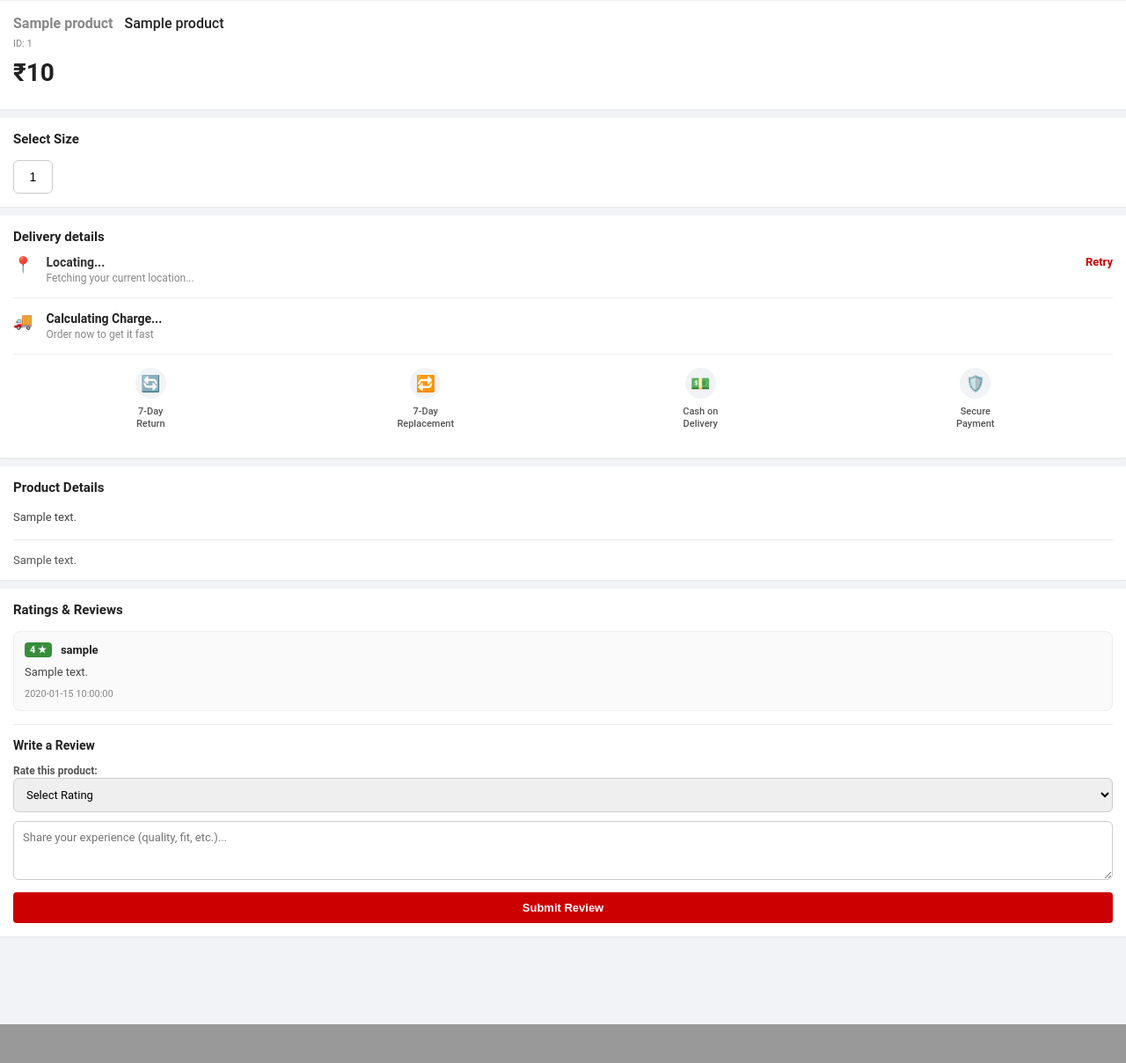
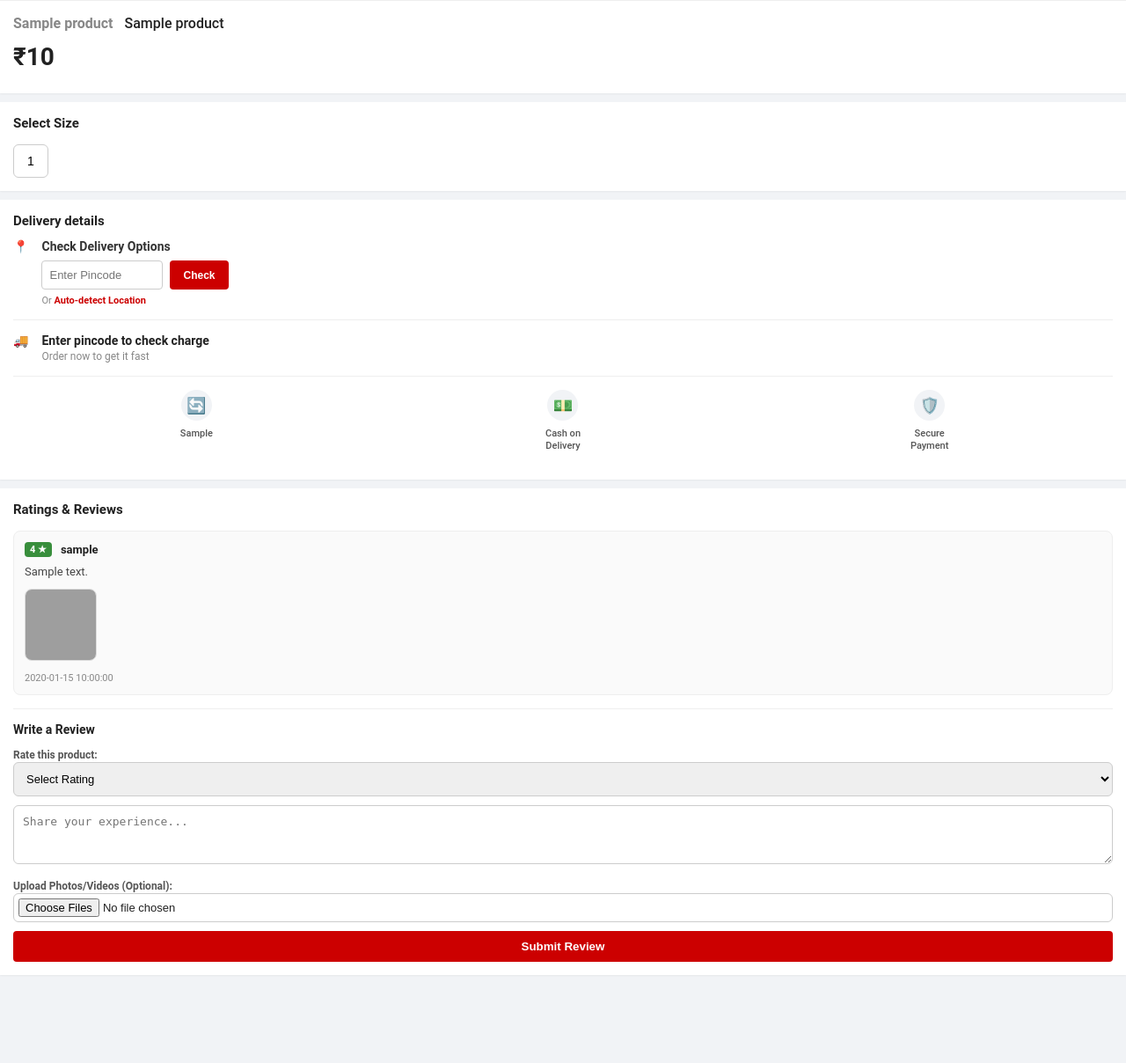
Before and after one commit to nitrotrial1month-glitch/My-funny.py, a Flask app: page /product/1 in a window 1280 px wide. Shown: the part 1769-2977 px from the top of the page at 88% size. Before the commit the page ends 2933 px from the top, so only its background shows below. Run offline with Flask 3, Linux system fonts and the light colour scheme; a database or web service that is not in the repository returns one stand-in record (values such as "Sample title"); grey boxes are pictures that could not be loaded.

Commit message:
Update product.html

```diff
--- a/templates/product.html
+++ b/templates/product.html
@@ -8,52 +8,45 @@
         :root { --primary: #cc0000; --bg: #f1f3f6; --text-dark: #212121; --muted: #878787; --success: #388e3c; }
         body { font-family: Roboto, 'Segoe UI', Helvetica, Arial, sans-serif; background: var(--bg); margin: 0; padding-bottom: 80px; color: var(--text-dark); }
 
-        /* Top Bar */
         .top-bar { padding: 15px; background: white; display: flex; align-items: center; gap: 15px; box-shadow: 0 1px 2px rgba(0,0,0,0.1); position: sticky; top: 0; z-index: 100; }
         .back-btn { text-decoration: none; color: var(--text-dark); font-size: 22px; font-weight: bold; }
 
-        /* Image Slider & Badge */
         .media-wrapper { position: relative; background: #fff; border-bottom: 1px solid #eee;}
         .media-scroller { display: flex; overflow-x: auto; scroll-snap-type: x mandatory; scrollbar-width: none; -ms-overflow-style: none; }
         .media-scroller::-webkit-scrollbar { display: none; }
         .media-item { flex: 0 0 100%; width: 100%; aspect-ratio: 3/4; object-fit: cover; scroll-snap-align: start; background: #f9f9f9; }
 
-        /* Product Details Card */
         .card { background: white; padding: 15px; margin-bottom: 10px; box-shadow: 0 1px 2px rgba(0,0,0,0.05); }
         h1 { margin: 0 0 5px 0; font-size: 16px; font-weight: 500; color: var(--text-dark); line-height: 1.4; display: flex; align-items: center; flex-wrap: wrap; gap: 8px;}
 
-        /* Price Section */
         .price-section { display: flex; align-items: baseline; flex-wrap: wrap; gap: 10px; margin: 10px 0; }
-        .discount-pct { color: var(--success); font-size: 20px; font-weight: 800; letter-spacing: -0.5px; }
+        .discount-pct { color: var(--success); font-size: 20px; font-weight: 800; }
         .old-price { color: var(--muted); text-decoration: line-through; font-size: 16px; }
         .current-price { color: var(--text-dark); font-size: 28px; font-weight: bold; }
 
-        /* Size Selection */
         .section-title { font-weight: bold; font-size: 15px; margin-bottom: 15px; color: var(--text-dark); }
         .size-container { display: flex; gap: 10px; flex-wrap: wrap; }
-        .size-btn { padding: 10px 15px; border: 1px solid #ccc; border-radius: 6px; background: white; cursor: pointer; font-size: 14px; font-weight: 500; min-width: 45px; text-align: center; }
+        .size-btn { padding: 10px 15px; border: 1px solid #ccc; border-radius: 6px; background: white; cursor: pointer; font-size: 14px; font-weight: 500; }
         .size-btn.selected { border-color: var(--primary); color: var(--primary); background: #fff5f5; border-width: 2px; padding: 9px 14px; }
 
-        /* Delivery Box */
         .delivery-header { display: flex; justify-content: space-between; font-weight: bold; font-size: 15px; margin-bottom: 12px; }
         .delivery-row { display: flex; gap: 15px; margin-bottom: 15px; font-size: 14px; color: #333; align-items: flex-start; }
-        .icon { font-size: 18px; color: var(--muted); }
-        .link-text { color: var(--primary); font-weight: bold; font-size: 13px; text-decoration: none; cursor: pointer; }
+        .manual-pin-box { display: flex; gap: 8px; margin-top: 8px; }
+        .pin-input { padding: 8px; border: 1px solid #ccc; border-radius: 4px; font-size: 13px; width: 120px; outline: none; }
+        .pin-btn { background: var(--primary); color: white; border: none; padding: 8px 15px; border-radius: 4px; font-weight: bold; cursor: pointer; font-size: 12px; }
 
-        /* Trust Badges */
         .trust-badges { display: flex; justify-content: space-around; padding: 15px 0; border-top: 1px solid #eee; margin-top: 15px; text-align: center; }
         .trust-item { display: flex; flex-direction: column; align-items: center; gap: 8px; width: 30%; }
         .trust-icon { width: 35px; height: 35px; background: #f1f3f6; border-radius: 50%; display: flex; justify-content: center; align-items: center; font-size: 18px; color: var(--primary); }
-        .trust-text { font-size: 11px; color: #555; font-weight: 500; line-height: 1.3; text-align: center;}
+        .trust-text { font-size: 11px; color: #555; font-weight: 500; line-height: 1.3; }
 
-        /* Real Ratings & Reviews */
         .review-card { border: 1px solid #eee; border-radius: 8px; padding: 12px; margin-bottom: 10px; background: #fafafa;}
-        .review-form { border-top: 1px solid #eee; padding-top: 15px; margin-top: 15px; }
-        .form-control { width: 100%; box-sizing: border-box; padding: 10px; border: 1px solid #ccc; border-radius: 6px; font-family: inherit; font-size: 13px; margin-bottom: 10px; outline: none;}
+        .review-media { display: flex; gap: 8px; overflow-x: auto; margin-top: 10px; padding-bottom: 5px; }
+        .review-media img, .review-media video { height: 80px; width: 80px; object-fit: cover; border-radius: 8px; border: 1px solid #ddd; }
+        .form-control { width: 100%; box-sizing: border-box; padding: 10px; border: 1px solid #ccc; border-radius: 6px; font-size: 13px; margin-bottom: 10px; }
 
-        /* Bottom Actions */
         .action-btns { display: flex; position: fixed; bottom: 0; left: 0; width: 100%; background: white; box-shadow: 0 -2px 10px rgba(0,0,0,0.1); z-index: 1000;}
-        .btn { flex: 1; padding: 16px; border: none; font-weight: bold; text-align: center; cursor: pointer; font-size: 15px; text-transform: uppercase; transition: 0.2s; }
+        .btn { flex: 1; padding: 16px; border: none; font-weight: bold; cursor: pointer; font-size: 15px; text-transform: uppercase; }
         .add-cart { background: white; color: var(--primary); border-top: 1px solid #eee; }
         .buy-now { background: var(--primary); color: white; border-top: 1px solid var(--primary); }
     </style>
@@ -62,47 +55,40 @@
 
     <div class="top-bar">
         <a href="javascript:history.back()" class="back-btn">←</a>
-        <div style="width: 100%; border-radius: 4px; padding: 8px 12px; font-size: 14px; color: #888;">
-            🔍 Search for products
-        </div>
+        <div style="width: 100%; border-radius: 4px; padding: 8px 12px; font-size: 14px; color: #888;">🔍 Search for products</div>
     </div>
 
     <div class="media-wrapper">
         <div class="media-scroller">
             {% if product.images %}
                 {% for img in product.images %}
-                    <img src="{% if 'http' in img %}{{ img }}{% else %}/{{ img }}{% endif %}" class="media-item" alt="Product Image">
+                    <img src="{% if 'http' in img %}{{ img }}{% else %}/{{ img }}{% endif %}" class="media-item">
                 {% endfor %}
             {% elif product.image %}
-                <img src="{% if product.image and 'http' in product.image %}{{ product.image }}{% else %}/{{ product.image }}{% endif %}" class="media-item" alt="Product Image" onerror="this.src='https://via.placeholder.com/400';">
+                <img src="{% if product.image and 'http' in product.image %}{{ product.image }}{% else %}/{{ product.image }}{% endif %}" class="media-item">
             {% endif %}
-
             {% if product.video %}
-                <video src="{% if 'http' in product.video %}{{ product.video }}{% else %}/{{ product.video }}{% endif %}" class="media-item" controls preload="metadata" poster="{% if product.image and 'http' in product.image %}{{ product.image }}{% else %}/{{ product.image }}{% endif %}"></video>
+                <video src="{% if 'http' in product.video %}{{ product.video }}{% else %}/{{ product.video }}{% endif %}" class="media-item" controls></video>
             {% endif %}
         </div>
 
-        {% if product.reviews and product.reviews|length > 0 %}
-            {% set total_rating = 0 %}
-            {% for r in product.reviews %}
-                {% set total_rating = total_rating + r.rating|int %}
-            {% endfor %}
-            {% set avg_rating = (total_rating / product.reviews|length) | round(1) %}
-
-            <div style="position: absolute; bottom: 15px; left: 15px; background: rgba(255,255,255,0.9); padding: 4px 8px; border-radius: 4px; font-size: 12px; font-weight: bold; display: flex; align-items: center; gap: 4px; border: 1px solid #eee; box-shadow: 0 2px 4px rgba(0,0,0,0.1);">
-                {{ avg_rating }} <span style="color: var(--success); font-size: 10px;">★</span> | {{ product.reviews|length }}
-            </div>
+        {% if product.reviews %}
+            {% set rated_reviews = product.reviews|selectattr("rating", "number")|list %}
+            {% if rated_reviews|length > 0 %}
+                {% set total_rating = 0 %}
+                {% for r in rated_reviews %}
+                    {% set total_rating = total_rating + r.rating|int %}
+                {% endfor %}
+                {% set avg_rating = (total_rating / rated_reviews|length) | round(1) %}
+                <div style="position: absolute; bottom: 15px; left: 15px; background: rgba(255,255,255,0.9); padding: 4px 8px; border-radius: 4px; font-size: 12px; font-weight: bold; border: 1px solid #eee;">
+                    {{ avg_rating }} <span style="color: var(--success); font-size: 10px;">★</span> | {{ rated_reviews|length }}
+                </div>
+            {% endif %}
         {% endif %}
     </div>
 
     <div class="card" style="margin-top: 0; border-radius: 0;">
-        <h1>
-            <span style="font-weight: bold; color: var(--muted); margin-right: 5px;">{{ product.store_name | default('Wear By Me') }}</span>
-            {{ product.name }}
-        </h1>
-
-        <div style="font-size: 11px; color: var(--muted); margin-bottom: 10px;">ID: {{ product.WBM_P_ID | default(product._id) }}</div>
-
+        <h1><span style="font-weight: bold; color: var(--muted); margin-right: 5px;">{{ product.store_name | default('Wear By Me') }}</span>{{ product.name }}</h1>
         <div class="price-section">
             {% if product.mrp and product.mrp|float > product.price|float %}
                 {% set discount = ((product.mrp|float - product.price|float) / product.mrp|float * 100) | round | int %}
@@ -126,57 +112,42 @@
 
     <div class="card">
         <div class="delivery-header">Delivery details</div>
-
         <div class="delivery-row">
             <span class="icon">📍</span>
             <div style="flex-grow: 1;">
-                <div style="font-weight: bold; margin-bottom: 3px;" id="loc-pin">Detecting Location...</div>
-                <div style="font-size: 12px; color: var(--muted);" id="loc-address">Please wait while we check delivery availability.</div>
+                <div style="font-weight: bold; margin-bottom: 3px;" id="loc-pin">Check Delivery Options</div>
+                <div class="manual-pin-box">
+                    <input type="text" id="manual-pincode" class="pin-input" placeholder="Enter Pincode" maxlength="6">
+                    <button class="pin-btn" onclick="checkManualDelivery()">Check</button>
+                </div>
+                <div style="font-size: 11px; color: var(--muted); margin-top: 6px;">Or <span style="color: var(--primary); font-weight: bold; cursor: pointer;" onclick="requestLocation()">Auto-detect Location</span></div>
             </div>
-            <span class="link-text" onclick="requestLocation()">Retry</span>
         </div>
 
         <div class="delivery-row" style="border-top: 1px solid #eee; padding-top: 15px;">
             <span class="icon">🚚</span>
             <div>
-                <div style="font-weight: bold; color: var(--text-dark);" id="delivery-status">Calculating Charge...</div>
+                <div style="font-weight: bold; color: var(--text-dark);" id="delivery-status">Enter pincode to check charge</div>
                 <div style="font-size: 12px; color: var(--muted); margin-top: 3px;">Order now to get it fast</div>
             </div>
         </div>
 
         <div class="trust-badges">
-            {% if product.policies and product.policies.return_eligible %}
+            {% if product.return_policy %}
             <div class="trust-item">
                 <div class="trust-icon">🔄</div>
-                <div class="trust-text">7-Day<br>Return</div>
+                <div class="trust-text">{{ product.return_policy }}</div>
             </div>
             {% endif %}
-
-            {% if product.policies and product.policies.replace_eligible %}
-            <div class="trust-item">
-                <div class="trust-icon">🔁</div>
-                <div class="trust-text">7-Day<br>Replacement</div>
-            </div>
-            {% endif %}
-
             <div class="trust-item">
                 <div class="trust-icon">💵</div>
                 <div class="trust-text">Cash on<br>Delivery</div>
             </div>
-
             <div class="trust-item">
                 <div class="trust-icon">🛡️</div>
                 <div class="trust-text">Secure<br>Payment</div>
             </div>
         </div>
-    </div>
-
-    <div class="card">
-        <div class="section-title">Product Details</div>
-        <div style="white-space: pre-wrap; line-height: 1.6; font-size: 13px; color: #444;">{{ product.description | default('High quality product.') }}</div>
-        {% if product.details %}
-            <div style="margin-top: 15px; padding-top: 15px; border-top: 1px solid #eee; font-size: 13px; color: #555;">{{ product.details }}</div>
-        {% endif %}
     </div>
 
     <div class="card" style="margin-bottom: 20px;">
@@ -186,23 +157,42 @@
             {% for review in product.reviews %}
             <div class="review-card">
                 <div style="display: flex; gap: 10px; margin-bottom: 8px; align-items: center;">
+                    {% if review.rating %}
                     <span style="background: {% if review.rating|int >= 3 %}var(--success){% else %}var(--primary){% endif %}; color: white; padding: 2px 6px; border-radius: 4px; font-size: 11px; font-weight: bold;">
                         {{ review.rating }} ★
                     </span>
-                    <span style="font-weight: bold; font-size: 13px;">{{ review.user_name | default('Verified Buyer') }}</span>
+                    {% else %}
+                    <span style="background: #6c757d; color: white; padding: 2px 6px; border-radius: 4px; font-size: 11px; font-weight: bold;">💬 Comment</span>
+                    {% endif %}
+                    <span style="font-weight: bold; font-size: 13px;">{{ review.user_name }}</span>
                 </div>
                 <p style="font-size: 13px; color: #444; margin: 0 0 8px 0; line-height: 1.4;">{{ review.comment }}</p>
-                <div style="font-size: 11px; color: var(--muted);">{{ review.date }}</div>
+
+                {% if review.media %}
+                <div class="review-media">
+                    {% for m in review.media %}
+                        {% if m.endswith('.mp4') or m.endswith('.mov') %}
+                            <video src="/{{ m }}" controls preload="metadata"></video>
+                        {% else %}
+                            <img src="/{{ m }}" alt="Review Photo">
+                        {% endif %}
+                    {% endfor %}
+                </div>
+                {% endif %}
+
+                <div style="font-size: 11px; color: var(--muted); margin-top: 8px;">{{ review.date }}</div>
             </div>
             {% endfor %}
         {% else %}
-            <p style="font-size: 13px; color: var(--muted);">No reviews yet. Be the first to review this product!</p>
+            <p style="font-size: 13px; color: var(--muted);">No reviews yet. Be the first to review!</p>
         {% endif %}
 
-        <div class="review-form">
+        <div style="border-top: 1px solid #eee; padding-top: 15px; margin-top: 15px;">
             <div style="font-weight: bold; font-size: 14px; margin-bottom: 10px;">Write a Review</div>
 
-            <form action="/submit_review/{{ product.WBM_P_ID | default(product._id) }}" method="POST">
+            <form action="/submit_review/{{ product.WBM_P_ID | default(product._id) }}" method="POST" enctype="multipart/form-data">
+
+                {% if not has_rated %}
                 <label style="font-size: 12px; font-weight: bold; color: #555;">Rate this product:</label>
                 <select name="rating" class="form-control" required>
                     <option value="" disabled selected>Select Rating</option>
@@ -212,10 +202,16 @@
                     <option value="2">2 ★ - Bad</option>
                     <option value="1">1 ★ - Very Bad</option>
                 </select>
+                {% else %}
+                <div style="color: var(--success); font-size:12px; margin-bottom:10px; font-weight: bold;">✅ You already rated this product. You can add more comments & media below.</div>
+                {% endif %}
 
-                <textarea name="comment" rows="3" class="form-control" placeholder="Share your experience (quality, fit, etc.)..." required></textarea>
+                <textarea name="comment" rows="3" class="form-control" placeholder="Share your experience..." required></textarea>
 
-                <button type="submit" style="background: var(--primary); color: white; border: none; padding: 10px 20px; border-radius: 4px; font-weight: bold; cursor: pointer; font-size: 13px; width: 100%;">Submit Review</button>
+                <label style="font-size: 12px; font-weight: bold; color: #555;">Upload Photos/Videos (Optional):</label>
+                <input type="file" name="review_media" multiple accept="image/*,video/*" class="form-control" style="padding: 5px;">
+
+                <button type="submit" style="background: var(--primary); color: white; border: none; padding: 10px; border-radius: 4px; font-weight: bold; width: 100%; cursor: pointer;">Submit Review</button>
             </form>
         </div>
     </div>
@@ -232,77 +228,52 @@
         const hasSizes = {% if product.sizes %}true{% else %}false{% endif %};
         const sellerPin = document.getElementById('backend-data').getAttribute('data-seller-pin');
 
-        // Size Selection
         function selectSize(size, btnElement) {
             selectedSize = size;
-            let buttons = document.querySelectorAll('.size-btn');
-            buttons.forEach(btn => btn.classList.remove('selected'));
+            document.querySelectorAll('.size-btn').forEach(btn => btn.classList.remove('selected'));
             btnElement.classList.add('selected');
         }
 
-        // Action Logic
         function handleAction(actionType) {
-            if (hasSizes && selectedSize === '') {
-                alert("Please select a size before proceeding.");
-                return;
-            }
+            if (hasSizes && selectedSize === '') { alert("Please select a size."); return; }
             let pId = '{{ product.WBM_P_ID if product.WBM_P_ID else product._id }}';
             let url = actionType === 'cart' ? '/add_to_cart/' + pId : '/checkout/' + pId;
-            if (hasSizes) {
-                url += '?size=' + selectedSize;
-            }
+            if (hasSizes) url += '?size=' + selectedSize;
             window.location.href = url;
         }
 
-        // 📍 পেজ লোড হওয়ার সাথে সাথেই অটোমেটিক লোকেশন ডিটেক্ট শুরু হবে
-        window.onload = function() {
-            requestLocation();
-        };
+        function checkManualDelivery() {
+            let pin = document.getElementById('manual-pincode').value;
+            if (pin.length === 6 && !isNaN(pin)) calculateChargeAPI(pin);
+            else alert('Please enter a valid 6-digit pincode.');
+        }
 
-        // 📍 অটো লোকেশন ক্যালকুলেশন
         function requestLocation() {
-            let pinDisplay = document.getElementById('loc-pin');
-            let addressDisplay = document.getElementById('loc-address');
-            let statusDisplay = document.getElementById('delivery-status');
-
-            pinDisplay.innerText = "Locating...";
-            addressDisplay.innerText = "Fetching your current location...";
-            statusDisplay.innerText = "Calculating Charge...";
-
             if (navigator.geolocation) {
+                document.getElementById('delivery-status').innerText = "Locating...";
                 navigator.geolocation.getCurrentPosition(
                     function(position) {
                         let lat = position.coords.latitude;
                         let lon = position.coords.longitude;
-
                         fetch(`https://nominatim.openstreetmap.org/reverse?format=json&lat=${lat}&lon=${lon}`)
                         .then(res => res.json())
                         .then(data => {
                             let userPincode = data.address.postcode || '';
-                            let area = data.address.suburb || data.address.city_district || data.address.city || 'Your Location';
-
                             if(userPincode) {
-                                pinDisplay.innerText = "Deliver to: " + userPincode;
-                                addressDisplay.innerText = area;
+                                document.getElementById('manual-pincode').value = userPincode;
                                 calculateChargeAPI(userPincode);
-                            } else {
-                                fallbackLocationUI();
-                            }
-                        }).catch(() => fallbackLocationUI());
+                            } else alert("Could not detect exact pincode. Please enter manually.");
+                        }).catch(() => alert("Error detecting location."));
                     },
-                    function(error) {
-                        fallbackLocationUI();
-                    },
+                    function(error) { alert("Location access denied. Please enter manually."); },
                     { timeout: 5000 }
                 );
-            } else {
-                fallbackLocationUI();
-            }
+            } else alert("Location not supported.");
         }
 
-        // 🚚 API কল করে চার্জ বের করা
         function calculateChargeAPI(userPincode) {
             let statusDisplay = document.getElementById('delivery-status');
+            statusDisplay.innerText = "Calculating Charge...";
 
             fetch('/calculate_delivery', {
                 method: 'POST',
@@ -311,26 +282,15 @@
             })
             .then(res => res.json())
             .then(data => {
-                let charge = data.charge;
-
-                if(charge === 0) {
+                document.getElementById('loc-pin').innerText = "Deliver to: " + userPincode;
+                if(data.charge === 0) {
                     statusDisplay.innerText = "Free Delivery Available!";
                     statusDisplay.style.color = "var(--success)";
                 } else {
-                    statusDisplay.innerText = "Delivery Charge: ₹" + charge;
+                    statusDisplay.innerText = "Delivery Charge: ₹" + data.charge;
                     statusDisplay.style.color = "var(--text-dark)";
                 }
-            }).catch(() => {
-                statusDisplay.innerText = "Standard Delivery Charges Apply";
-                statusDisplay.style.color = "var(--text-dark)";
-            });
-        }
-
-        function fallbackLocationUI() {
-            document.getElementById('loc-pin').innerText = "Location access denied";
-            document.getElementById('loc-address').innerText = "We will calculate delivery at checkout based on your address.";
-            document.getElementById('delivery-status').innerText = "Standard Delivery";
-            document.getElementById('delivery-status').style.color = "var(--text-dark)";
+            }).catch(() => statusDisplay.innerText = "Standard Delivery Charges Apply");
         }
     </script>
 </body>
```
